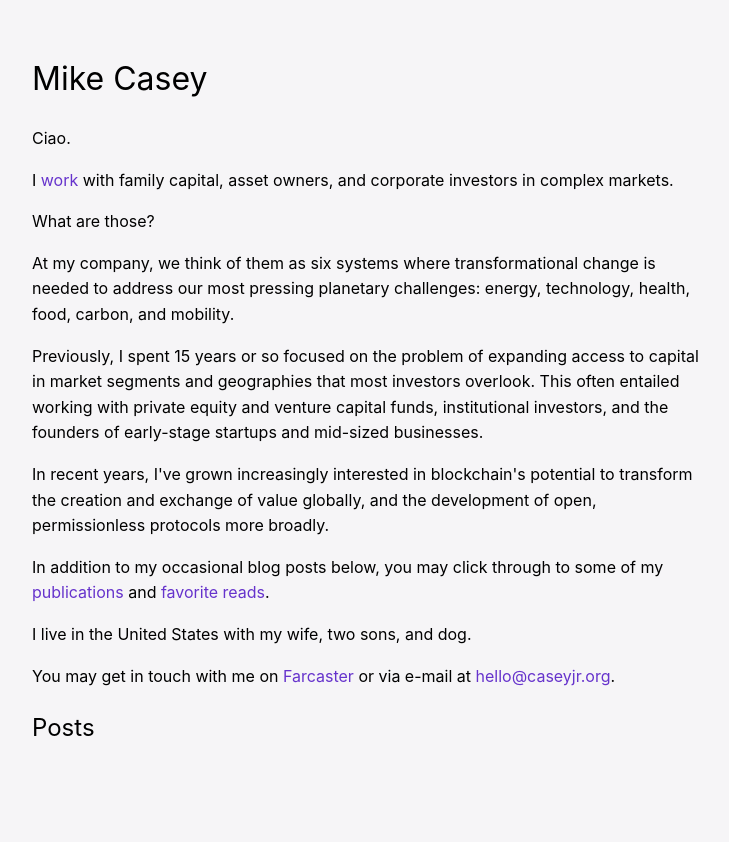
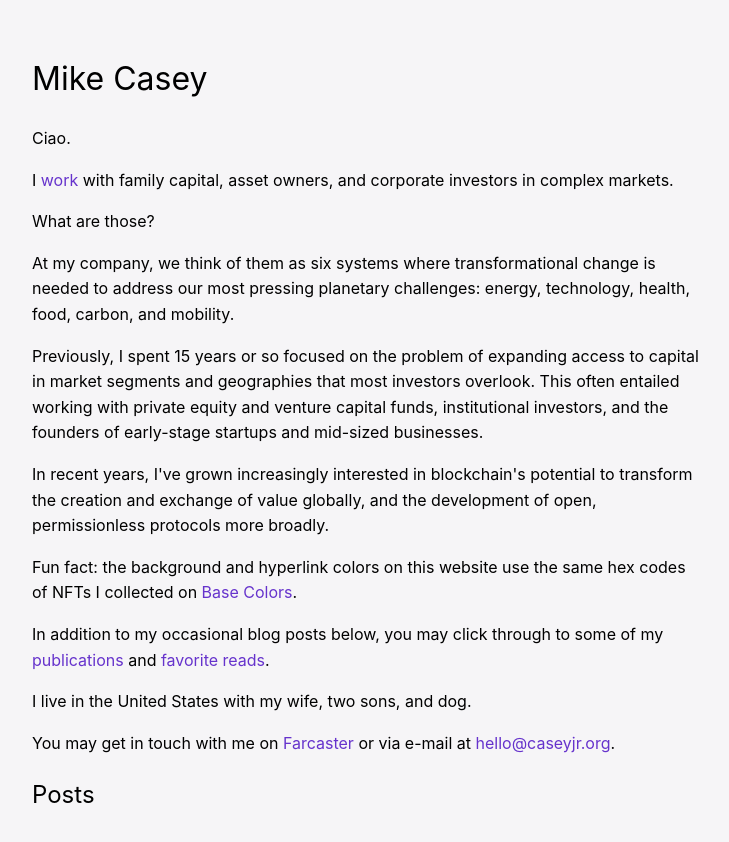
Before and after one commit to miguelito4/casey.github.io, a Jekyll site: the page built from index.html, in a window 1280 px wide. Shown: the top 842 px of the page, without its empty margins (272-1001 px from the left). Built offline with Jekyll 4.4.1, drawn with Linux system fonts in a browser that asks for light colours; the list of posts is cut into pages by our own code.

Commit message:
Update index.html

```diff
--- a/index.html
+++ b/index.html
@@ -17,6 +17,8 @@ layout: default
 
   <p>In recent years, I've grown increasingly interested in blockchain's potential to transform the creation and exchange of value globally, and the development of open, permissionless protocols more broadly.</p>
 
+  <p>Fun fact: the background and hyperlink colors on this website use the same hex codes of NFTs I collected on <a href="https://basecolors.com">Base Colors</a>.</p>
+
   <p>In addition to my occasional blog posts below, you may click through to some of my <a href="/publications">publications</a> and <a href="/recommended-reading">favorite reads</a>.</p>
 
   <p>I live in the United States with my wife, two sons, and dog.</p>
```
